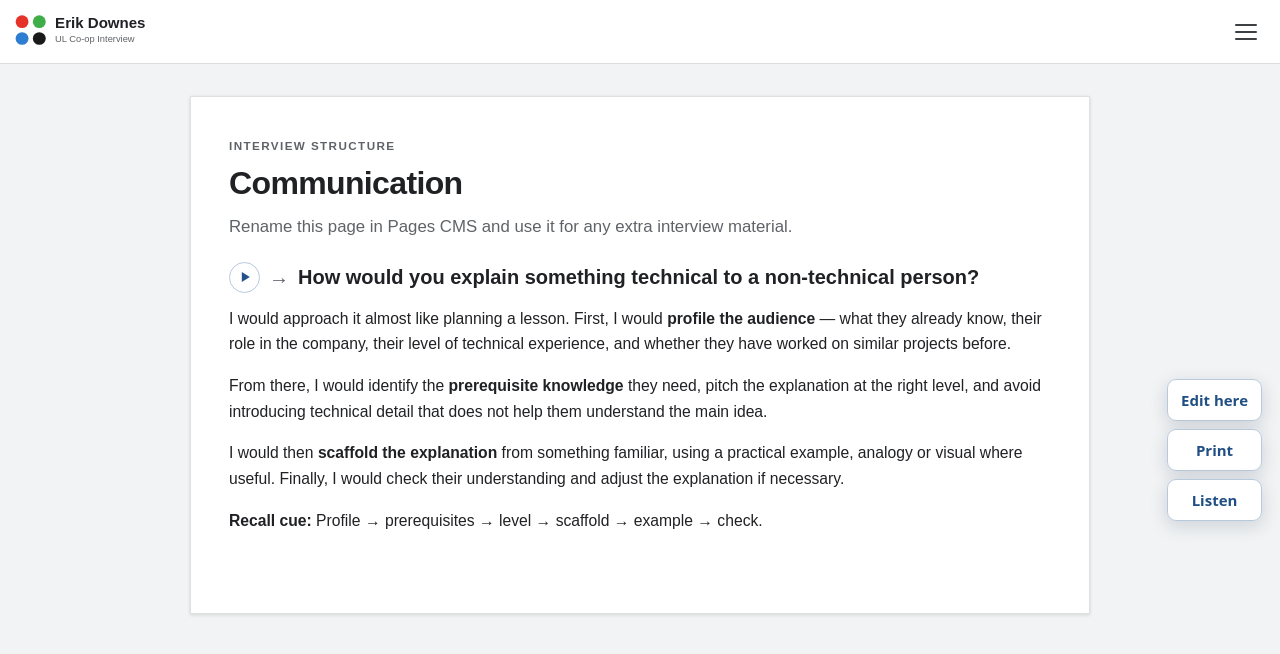
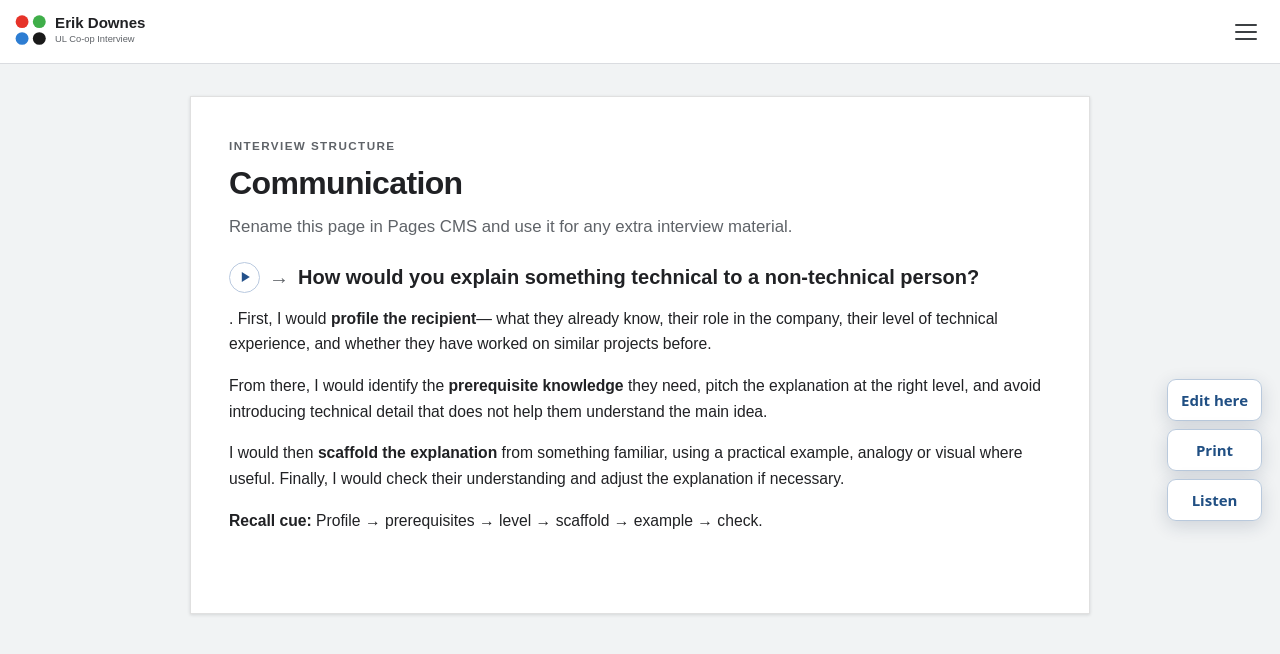
Before and after one commit to ronandownes/coop, a Jekyll site: the page built from miscellaneous.md, in a window 1280 px wide. Shown: the top 654 px of the page. Built offline with Jekyll 4.4.1, drawn with Linux system fonts in a browser that asks for light colours.

Commit message:
Update miscellaneous.md (via Pages CMS)

```diff
--- a/miscellaneous.md
+++ b/miscellaneous.md
@@ -6,7 +6,7 @@ intro: Rename this page in Pages CMS and use it for any extra interview material
 ---
 ## Explain clearly | How would you explain something technical to a non-technical person?
 
-I would approach it almost like planning a lesson. First, I would **profile the audience** — what they already know, their role in the company, their level of technical experience, and whether they have worked on similar projects before.
+. First, I would **profile the recipient**— what they already know, their role in the company, their level of technical experience, and whether they have worked on similar projects before.
 
 From there, I would identify the **prerequisite knowledge** they need, pitch the explanation at the right level, and avoid introducing technical detail that does not help them understand the main idea.
 
```
